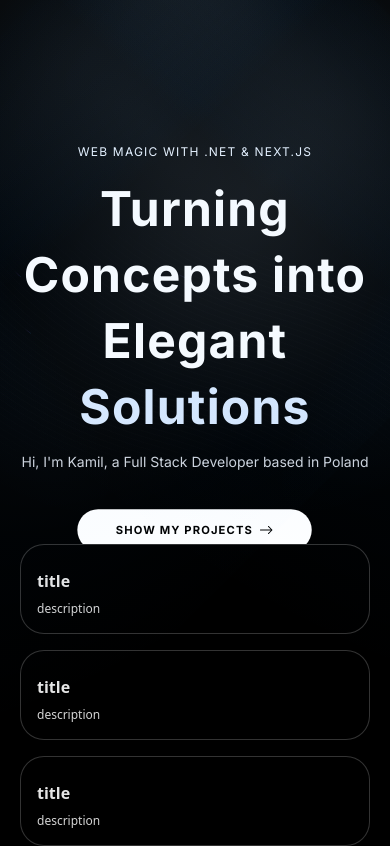
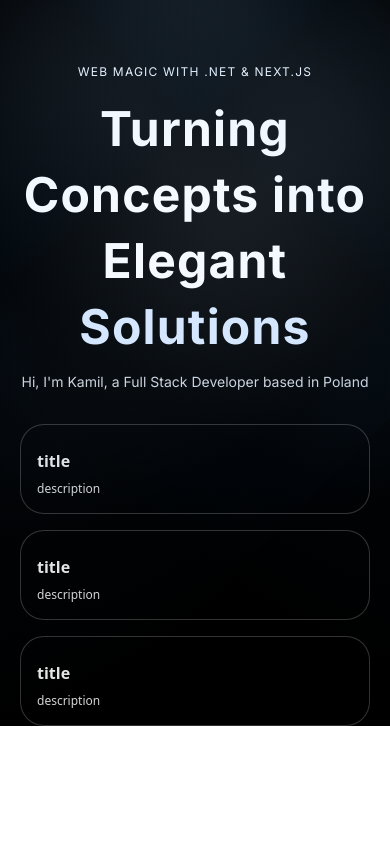
Before and after one commit to str4n/Portfolio, a Next.js app: page / in a window 390 px wide. Built offline with nearby package versions, Linux system fonts and the light colour scheme.

Commit message:
Hide background beams on mobile and hero padding fix

```diff
--- a/src/components/hero.tsx
+++ b/src/components/hero.tsx
@@ -8,13 +8,13 @@ import {BsArrowRight} from "react-icons/bs";
 
 export default function Hero() {
   return (
-    <div className="pb-20 pt-36">
+    <div className="pb-20 pt-16 sm:pt-26 md:pt-30">
       <div>
         <Spotlight/>
       </div>
 
-      <div className="h-80">
-        <div>
+      <div className="h-70 sm:h-80">
+        <div className="hidden sm:block">
           <BackgroundBeams/>
         </div>
 
--- a/src/components/ui/backgroundBeams.tsx
+++ b/src/components/ui/backgroundBeams.tsx
@@ -65,7 +65,7 @@ export const BackgroundBeams = React.memo(
         )}
       >
         <svg
-          className=" z-0 h-full w-full pointer-events-none absolute "
+          className=" z-0 h-full w-full pointer-events-none absolute"
           width="100%"
           height="100%"
           viewBox="0 0 696 316"
@@ -89,7 +89,7 @@ export const BackgroundBeams = React.memo(
             ></motion.path>
           ))}
           <defs>
-            {paths.map((path, index) => (
+            {paths.map((index) => (
               <motion.linearGradient
                 id={`linearGradient-${index}`}
                 key={`gradient-${index}`}
```
